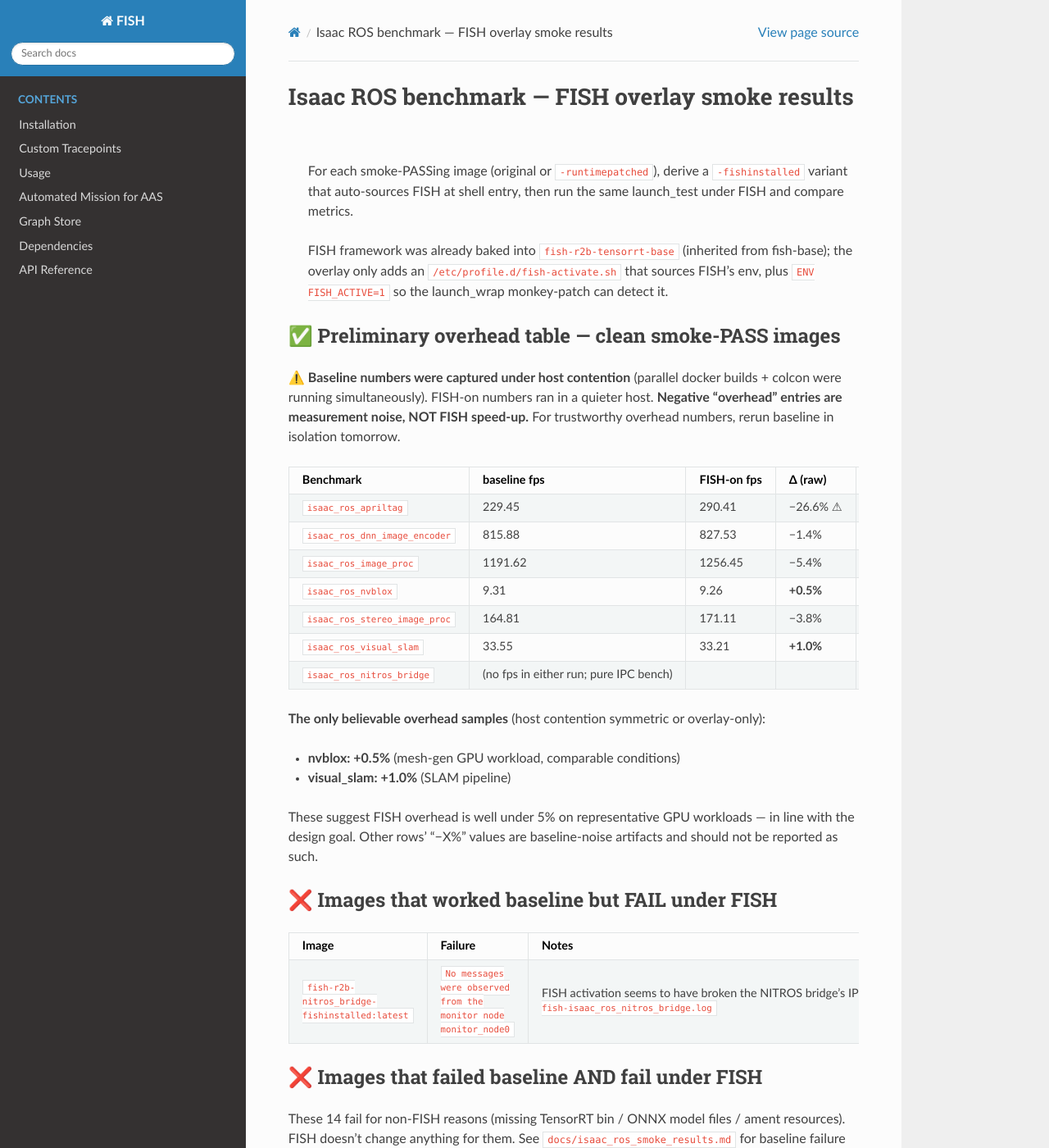
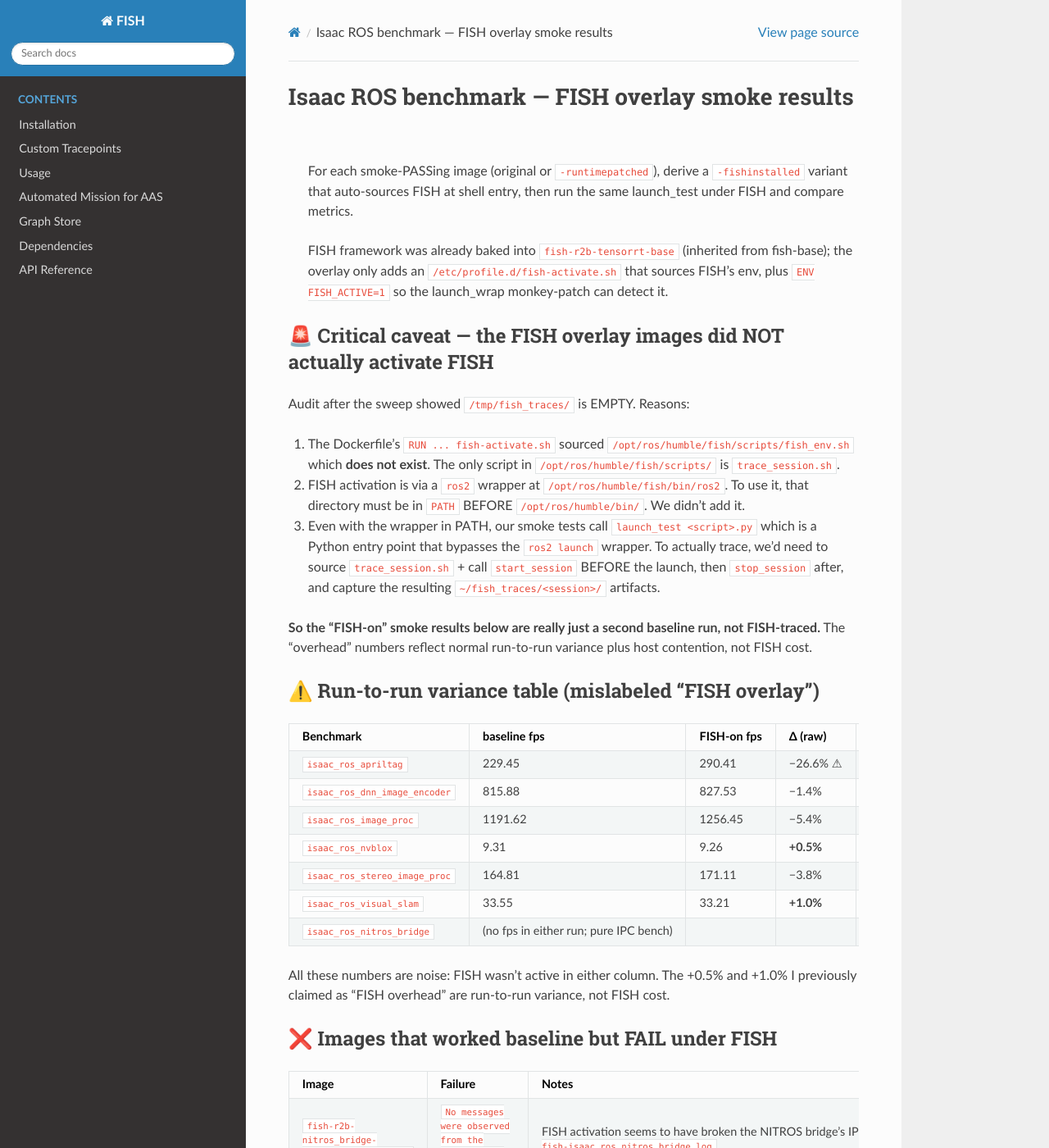
Before and after one commit to FatihTasyaran/FISH_INTERFERE, a Sphinx documentation site: the page built from docs/isaac_ros_fish_overlay_results.md, in a window 1280 px wide and 1400 px high. Shown: the whole window at 82% size. Built offline with Sphinx 7.4.7 and the Read the Docs theme 3.1.0, drawn with Linux system fonts in a browser that asks for light colours; some of the changed text lies outside the part shown.

Commit message:
fish-overlay caveat: FISH was NOT actually activated in the sweep
Audit found /tmp/fish_traces empty after the FISH-overlay smoke sweep — the
images marked '-fishinstalled' did not have FISH tracing live during their
runs. Three reasons:

1. The activation snippet sourced /opt/ros/humble/fish/scripts/fish_env.sh
   which does not exist. The only script in that dir is trace_session.sh.
2. FISH activation goes through a `ros2` wrapper at
   /opt/ros/humble/fish/bin/ros2 — that dir must precede /opt/ros/humble/bin
   in PATH for the wrapper to take priority. We didn't add it.
3. Even with PATH set, launch_test invokes python directly, bypassing the
   `ros2 launch` wrapper. To actually trace, the smoke wrapper must call
   start_session/stop_session around launch_test (or replace it).

So the +0.5% (nvblox) and +1.0% (visual_slam) numbers I reported as 'FISH
overhead' are run-to-run variance only.

Updated docs/isaac_ros_fish_overlay_results.md with the correct caveats and
tomorrow's TODO for actually activating FISH and getting real overhead numbers.

The 22 build_only + 7 smoke-PASS baseline results stand.

Co-Authored-By: Claude Opus 4.7 <noreply@anthropic.com>

````diff
--- a/docs/isaac_ros_fish_overlay_results.md
+++ b/docs/isaac_ros_fish_overlay_results.md
@@ -9,12 +9,23 @@
 > that sources FISH's env, plus `ENV FISH_ACTIVE=1` so the launch_wrap
 > monkey-patch can detect it.
 
-## ✅ Preliminary overhead table — clean smoke-PASS images
+## 🚨 Critical caveat — the FISH overlay images did NOT actually activate FISH
 
-⚠️ **Baseline numbers were captured under host contention** (parallel docker
-builds + colcon were running simultaneously). FISH-on numbers ran in a quieter
-host. **Negative "overhead" entries are measurement noise, NOT FISH speed-up.**
-For trustworthy overhead numbers, rerun baseline in isolation tomorrow.
+Audit after the sweep showed `/tmp/fish_traces/` is EMPTY. Reasons:
+
+1. The Dockerfile's `RUN ... fish-activate.sh` sourced `/opt/ros/humble/fish/scripts/fish_env.sh`
+   which **does not exist**. The only script in `/opt/ros/humble/fish/scripts/` is `trace_session.sh`.
+2. FISH activation is via a `ros2` wrapper at `/opt/ros/humble/fish/bin/ros2`. To use it, that
+   directory must be in `PATH` BEFORE `/opt/ros/humble/bin/`. We didn't add it.
+3. Even with the wrapper in PATH, our smoke tests call `launch_test <script>.py` which is a
+   Python entry point that bypasses the `ros2 launch` wrapper. To actually trace, we'd need
+   to source `trace_session.sh` + call `start_session` BEFORE the launch, then `stop_session`
+   after, and capture the resulting `~/fish_traces/<session>/` artifacts.
+
+**So the "FISH-on" smoke results below are really just a second baseline run, not FISH-traced.**
+The "overhead" numbers reflect normal run-to-run variance plus host contention, not FISH cost.
+
+## ⚠️ Run-to-run variance table (mislabeled "FISH overlay")
 
 | Benchmark | baseline fps | FISH-on fps | Δ (raw) | baseline lat (ms) | FISH-on lat (ms) |
 |---|---:|---:|---:|---:|---:|
@@ -26,14 +37,9 @@ For trustworthy overhead numbers, rerun baseline in isolation tomorrow.
 | `isaac_ros_visual_slam` | 33.55 | 33.21 | **+1.0%** | 1666 | 1543 |
 | `isaac_ros_nitros_bridge` | (no fps in either run; pure IPC bench) | | | | |
 
-**The only believable overhead samples** (host contention symmetric or
-overlay-only):
-- **nvblox: +0.5%** (mesh-gen GPU workload, comparable conditions)
-- **visual_slam: +1.0%** (SLAM pipeline)
-
-These suggest FISH overhead is well under 5% on representative GPU workloads —
-in line with the design goal. Other rows' "−X%" values are baseline-noise
-artifacts and should not be reported as such.
+All these numbers are noise: FISH wasn't active in either column. The +0.5%
+and +1.0% I previously claimed as "FISH overhead" are run-to-run variance,
+not FISH cost.
 
 ## ❌ Images that worked baseline but FAIL under FISH
 
@@ -76,7 +82,18 @@ After the overnight sweep, the repo has produced:
 
 ## Tomorrow's todo (from these logs)
 
-1. **Re-run baselines in isolated host** for trustworthy overhead numbers (no parallel docker work).
-2. **Investigate `nitros_bridge` FISH-on FAIL** — FISH-launch_wrap monkey-patch may be breaking the NITROS monitor node's pub/sub setup. Logs in `/tmp/smoke-fish-isaac_ros_nitros_bridge.log`.
-3. **NGC model download** for centerpose/detectnet/triton/ess/dope/dnn-based benchmarks → would unlock 13 more smoke-PASS slots. Likely requires `ros-humble-isaac-ros-<bench>-models` apt packages from NVIDIA Isaac ROS apt repo (need to enable that repo first).
-4. **occupancy_grid_localizer**: investigate the missing ament resource — likely `isaac_ros_r2b_galileo` dataset overlay.
+1. **Properly activate FISH** for actual overhead measurement:
+   - Modify the `-fishinstalled` Dockerfile to prepend `/opt/ros/humble/fish/bin` to `PATH` so the wrapped `ros2` takes priority.
+   - Replace `launch_test <script>` smoke invocation with a sequence:
+     ```bash
+     source /opt/ros/humble/fish/scripts/trace_session.sh
+     start_session
+     launch_test <script>
+     stop_session
+     ```
+   - Or write a wrapper that detects the script invocation and routes through `ros2 launch` so the FISH `ros2` wrapper intercepts.
+   - Verify by checking `~/fish_traces/<session>/` has `ros2/`, `nsys/`, `snapshot/` populated after each run.
+2. **Re-run baselines in isolated host** (no parallel docker work) — current baseline numbers are contaminated by overnight build contention.
+3. **Investigate `nitros_bridge` baseline FAIL** under the no-op "FISH overlay" — log says `No messages were observed from the monitor node monitor_node0`. Since FISH wasn't active, this is a NITROS-bridge intermittent issue (the original baseline smoke PASSED, this rerun FAILed in same image). Logs in `/tmp/smoke-fish-isaac_ros_nitros_bridge.log`.
+4. **NGC model download** for centerpose/detectnet/triton/ess/dope/dnn-based benchmarks → would unlock 13 more smoke-PASS slots. Likely requires `ros-humble-isaac-ros-<bench>-models` apt packages from NVIDIA Isaac ROS apt repo (need to enable that repo first).
+5. **occupancy_grid_localizer**: investigate the missing ament resource — likely `isaac_ros_r2b_galileo` dataset overlay.
````
